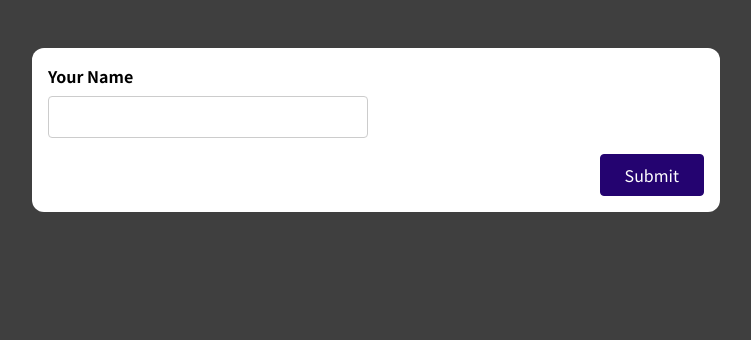
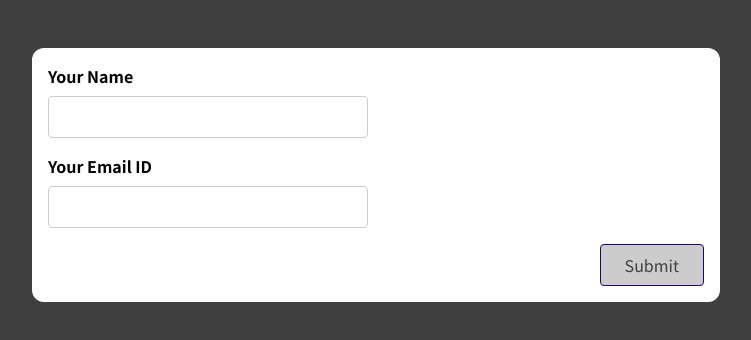
Before and after one commit to iShivam2012/StartingWithForms, a React (Create React App) app: page / in a window 1280 px wide. Shown: the top 340 px of the page, without its empty margins (264-1015 px from the left). Built offline with nearby package versions, Linux system fonts and the light colour scheme.

Commit message:
adding proper validation for the whole form

```diff
--- a/src/components/SimpleInput.js
+++ b/src/components/SimpleInput.js
@@ -5,10 +5,23 @@ const SimpleInput = (props) => {
   const userEnteredRef = useRef();
   // const [isValid, setIsValid] = useState(false)
   const [isTouched, setIsTouched] = useState(false)
+  const [isEmailTouched, setIsEmailTouched] = useState(false)
+  const [emailEntered, setEmailEntered] = useState('');
+  // const [isEmailValid, setIsEmailValid] = useState(false);
 
   const isUserEnteredValid = userEntered.trim() !== '';
-  const isInValid = !isUserEnteredValid && isTouched;
+  const isInvalid = !isUserEnteredValid && isTouched;
 
+  let isEmailValid = false;
+  if (emailEntered.trim() !== '' && emailEntered.includes('@')) {
+    isEmailValid = true;
+  }
+  const isEmailInvalid = !isEmailValid && isEmailTouched;
+
+  let isFormValid = false;
+  if (isUserEnteredValid && isEmailValid) {
+    isFormValid = true;
+  }
   const onChangeHandler = event => {
     setUserEntered(event.target.value);
     // if (event.target.value.trim() === '') {
@@ -41,20 +54,33 @@ const SimpleInput = (props) => {
     const inputRef = userEnteredRef.current.value
     console.log("inputRef " + inputRef)
     console.log("inputState " + userEntered)
+    console.log("inputState " + emailEntered)
   }
 
+  const onEmailBlurHandler = () => {
+    setIsEmailTouched(true);
+  }
 
-  const isValidClass = !isInValid ? 'form-control' : 'form-control invalid'
+  const onEmailChangeHandler = event => {
+    setEmailEntered(event.target.value);
+  }
+
+  const isValidClass = !isInvalid ? 'form-control' : 'form-control invalid'
+  const isValidEmailClass = !isEmailInvalid ? 'form-control' : 'form-control invalid'
 
   return (
     <form onSubmit={onSubmitHandler} >
       <div className={isValidClass}>
         <label htmlFor='name'>Your Name</label>
         <input ref={userEnteredRef} onBlur={onBlurHandler} onChange={onChangeHandler} type='text' id='name' />
-        {isInValid && <p className="error-text">Name shouldn't be empty</p>}
       </div>
+      <div className={isValidEmailClass}>
+        <label htmlFor='email'>Your Email ID</label>
+        <input onBlur={onEmailBlurHandler} onChange={onEmailChangeHandler} type='email' id='email' />
+      </div>
+      {(isInvalid || isEmailInvalid) && <p className="error-text">Form field shouldn't be empty</p>}
       <div className="form-actions">
-        <button>Submit</button>
+        <button disabled={!isFormValid} >Submit</button>
       </div>
     </form>
   );
--- a/src/index.css
+++ b/src/index.css
@@ -79,6 +79,13 @@ button:active {
   border-color: #33059e;
 }
 
+button:disabled,
+button:disabled:hover,
+button:disabled:active {
+  background-color: #ccc;
+  color:#3f3f3f;
+  cursor: not-allowed;
+}
 .form-actions {
   text-align: right;
 }
```
Also changed, not shown: 1 other file (tests, documents, lock files or other folders).
